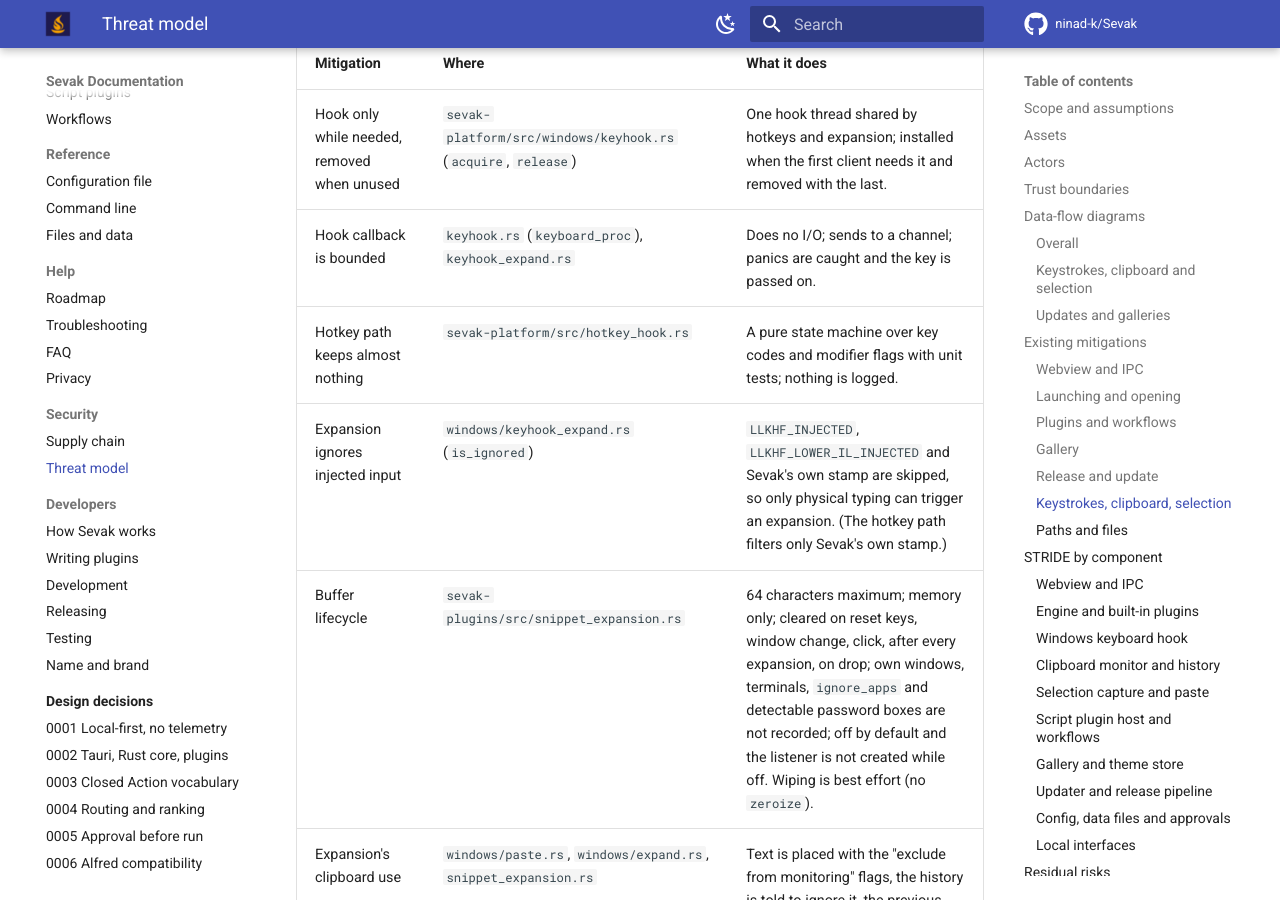
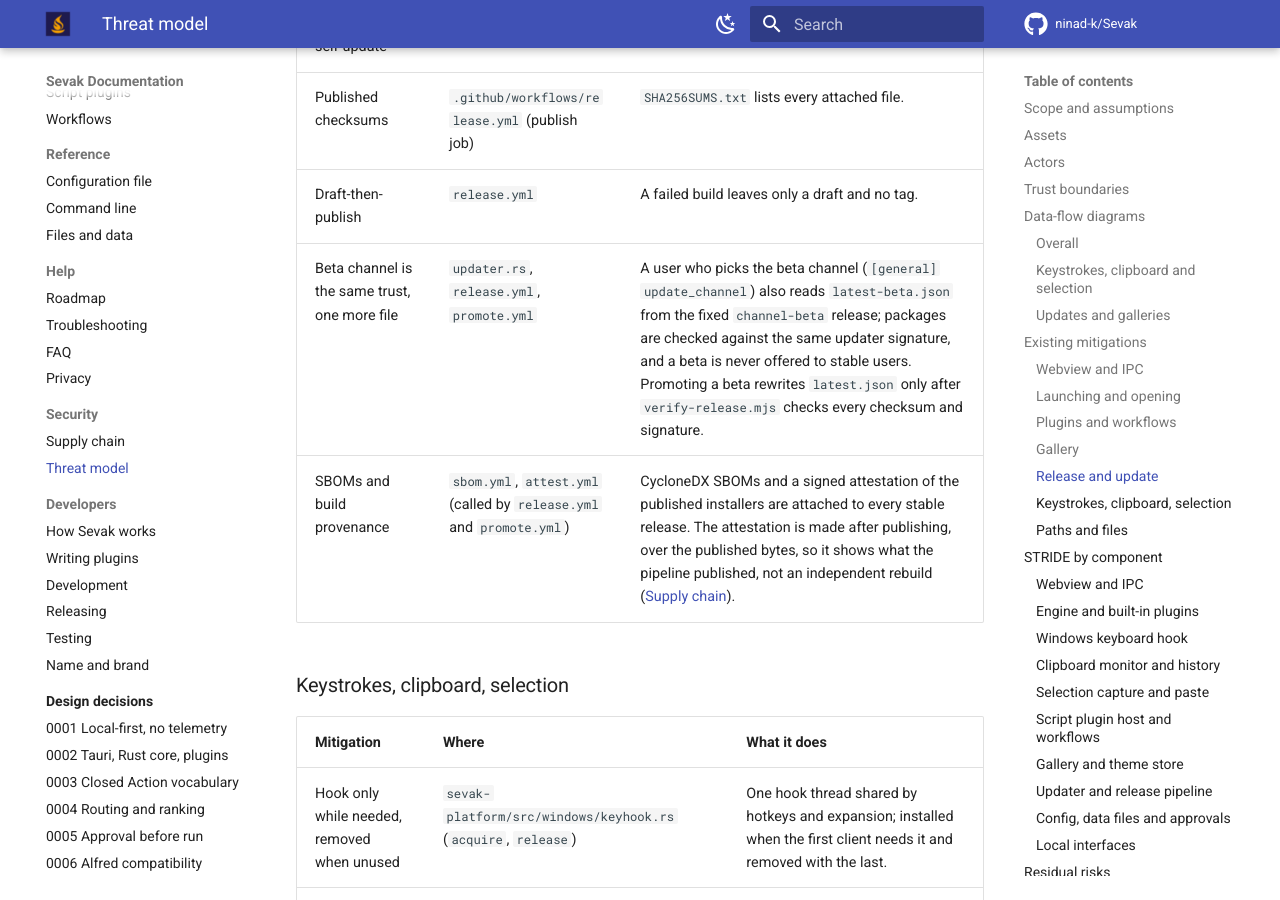
Before and after one commit to ninad-k/Sevak, an MkDocs documentation site: the page built from docs/security/threat-model.md, in a window 1280 px wide and 900 px high, scrolled down 12710 px. Built offline with MkDocs 1.6.1 and Material for MkDocs 9.7.7, drawn with Linux system fonts in a browser that asks for light colours; comment, search, counter and statistics services are not loaded; some of the changed text lies outside the part shown.

Commit message:
docs(security): describe the beta channel, SBOMs and installer scope in the threat model

```diff
--- a/docs/security/threat-model.md
+++ b/docs/security/threat-model.md
@@ -75,7 +75,7 @@
 | TB2 | **Rust to the operating system** | Launches, paths, URLs, keystrokes, clipboard, system commands | The closed `Action` vocabulary, the `PlatformProvider` trait, allow-lists for URL schemes, per-shell quoting |
 | TB3 | **Sevak to script plugins and workflow children** | JSON in and out, environment, arguments | Approval, no shell, path checks, output caps, timeouts |
 | TB4 | **Sevak to GitHub** (updates, galleries) and the ECB (rates) | Fetched indexes, packages, manifests | HTTPS only, size caps, SHA-256, updater signature, user action |
-| TB5 | **Installer to the OS** | Files placed on disk, registry or login-item entries, WebView2 bootstrap | Per-user install (NSIS `currentUser`), package signature checks (unsigned installers: see below) |
+| TB5 | **Installer to the OS** | Files placed on disk, registry or login-item entries, WebView2 bootstrap | The Windows installer defaults to a per-user install (no administrator rights); a per-machine install asks for UAC, and before replacing files the installer runs the installed `sevak.exe --quit` (a clean exit through the single-instance channel, never a forced kill). Package signature checks (unsigned installers: see below) |
 | TB6 | **Sevak to other local processes** | The clipboard, injected key events, the single-instance channel for `--run`, `--query`, `--trigger` | Same-user only; see [Local interfaces](#local-interfaces) |
 
 ## Data-flow diagrams
@@ -236,6 +236,8 @@
 | Package-manager installs do not self-update | `updater.rs` (`ManagedBy`) | A `package-manager` marker disables the in-app updater. |
 | Published checksums | `.github/workflows/release.yml` (publish job) | `SHA256SUMS.txt` lists every attached file. |
 | Draft-then-publish | `release.yml` | A failed build leaves only a draft and no tag. |
+| Beta channel is the same trust, one more file | `updater.rs`, `release.yml`, `promote.yml` | A user who picks the beta channel (`[general] update_channel`) also reads `latest-beta.json` from the fixed `channel-beta` release; packages are checked against the same updater signature, and a beta is never offered to stable users. Promoting a beta rewrites `latest.json` only after `verify-release.mjs` checks every checksum and signature. |
+| SBOMs and build provenance | `sbom.yml`, `attest.yml` (called by `release.yml` and `promote.yml`) | CycloneDX SBOMs and a signed attestation of the published installers are attached to every stable release. The attestation is made after publishing, over the published bytes, so it shows what the pipeline published, not an independent rebuild ([Supply chain](supply-chain.md)). |
 
 ### Keystrokes, clipboard, selection
 
```
